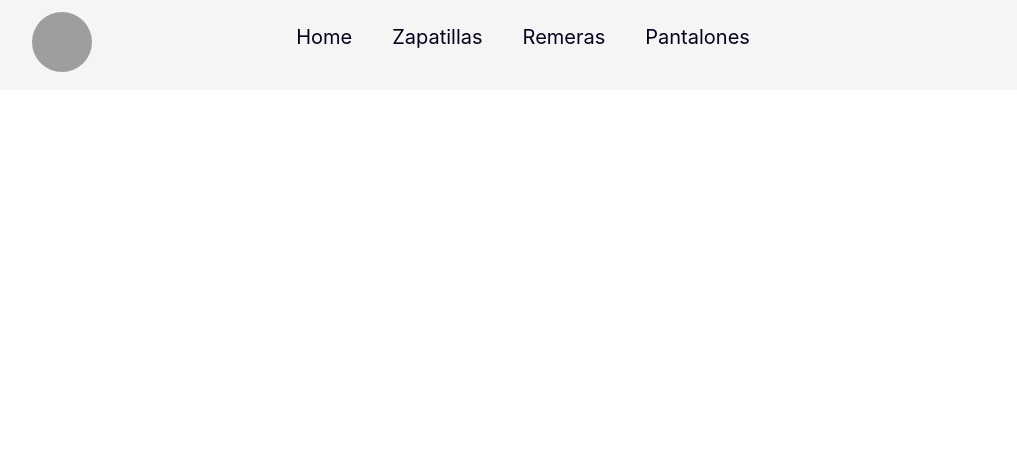
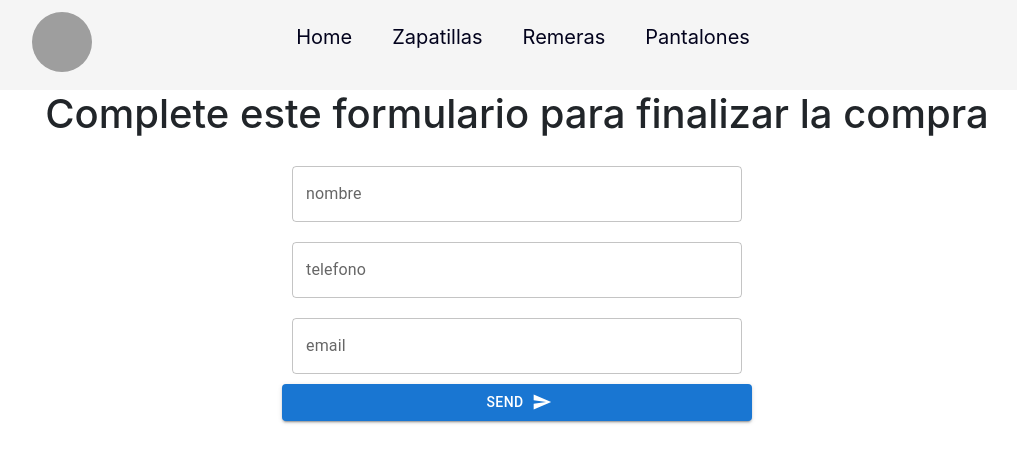
Before and after one commit to GabrielaPatriciaRodriguez/my-ecommerce-react, a React (Create React App) app: page /checkout in a window 1280 px wide. Shown: the top 462 px of the page, without its empty margins (123-1140 px from the left). Built offline with nearby package versions, Linux system fonts and the light colour scheme; grey boxes are pictures that could not be loaded; the HTML template or start-up script is replaced by a standard one.

Commit message:
iniciando ultimo desafio

```diff
--- a/src/App.js
+++ b/src/App.js
@@ -8,14 +8,15 @@ import { BrowserRouter as Router, Routes, Route } from "react-router-dom";
 import Home from "./Views/Home/Home";
 import Category from "./Views/Category/Category";
 import DetailProduct from "./Views/DetailProduct/DetailProduct";
+import Checkout from "./Views/Checkout/Checkout";
 
 //Components
 import Navigation from "./components/Navigation/Navigation";
 import Cart from "./components/Cart/Cart";
+import Formulario from "./components/Formulario/Formulario";
 
 //Contexto
 import { CartProvider } from "./context/CartContext";
-
 
 function App() {
   return (
@@ -25,9 +26,10 @@ function App() {
           <Navigation />
           <Routes>
             <Route path="/" element={<Home />} />
-        <Route path="/category/:category" element={<Category/>} />
+            <Route path="/category/:category" element={<Category />} />
             <Route path="/item/:id" element={<DetailProduct />} />
             <Route path="/cart" element={<Cart />} />
+            <Route path="/checkout" element={<Formulario />} />
           </Routes>
         </div>
       </CartProvider>
--- /dev/null
+++ b/src/Views/Checkout/Checkout.js
@@ -0,0 +1,12 @@
+import React from "react";
+import Formulario from "../../components/Formulario/Formulario";
+
+const Checkout = () => {
+  return (
+    <div style={{ display: "flex", justifyContent: "center" }}>
+      <Formulario />
+    </div>
+  );
+};
+
+export default Checkout;
--- a/src/components/Cart/CartLleno.js
+++ b/src/components/Cart/CartLleno.js
@@ -1,5 +1,6 @@
 import { Button } from "@mui/material";
 import { useContext } from "react";
+import { Link } from "react-router-dom";
 
 import { CartContext } from "../../context/CartContext";
 
@@ -14,6 +15,11 @@ const CartLleno = () => {
             }} style={{margin: "10px"}}>VACIAR CARRITO</Button>
 
       <p>Total Carrito ${getTotal()} </p>
+
+            <Link to="/checkout">
+            <Button variant="contained" color="success" >FINALIZAR COMPRA</Button>
+            </Link>
+
     </div>
   );
 };
--- /dev/null
+++ b/src/components/Formulario/Formulario.js
@@ -0,0 +1,94 @@
+import * as React from "react";
+import TextField from "@mui/material/TextField";
+import { FormControl } from "@mui/material";
+import MensajeCompra from "../MensajeCompra/MensajeCompra";
+
+import Button from "@mui/material/Button";
+import SendIcon from "@mui/icons-material/Send";
+
+import { useState } from "react";
+
+//Firebase
+import { db } from "../../Firebase/FirebaseConfig";
+import { collection, addDoc } from "firebase/firestore";
+
+const initialState = {
+  name: "",
+  telephone: "",
+  email: "",
+};
+
+const Formulario = () => {
+  const [values, setValues] = useState(initialState);
+
+  const [purchasesId, setPurchasesId] = useState("");
+
+  console.log(values);
+
+  const handlerOnChange = (e) => {
+    const { value, name } = e.target;
+    setValues({ ...values, [name]: value });
+  };
+
+  const onSubmit = async (e) => {
+    // e.preventDefault();
+    console.log(values);
+    // Add a new document with a generated id.
+    const docRef = await addDoc(collection(db, "purchases"), {
+      values,
+    });
+    console.log("Document written with ID: ", docRef.id);
+    setPurchasesId(docRef.id);
+    setValues(initialState);
+  };
+
+  return (
+    <div>
+      <h1>Complete este formulario para finalizar la compra</h1>
+      <FormControl style={{ margin: 10 }} onSubmit={onSubmit}>
+        <TextField
+          style={{ margin: 10, width: 450 }}
+          id="outlined-basic"
+          label="nombre"
+          variant="outlined"
+          placeholder="nombre"
+          name="name"
+          value={values.name}
+          onChange={handlerOnChange}
+        />
+        <TextField
+          style={{ margin: 10 }}
+          id="outlined-basic"
+          label="telefono"
+          variant="outlined"
+          placeholder="telefono"
+          name="telephone"
+          value={values.telephone}
+          onChange={handlerOnChange}
+        />
+        <TextField
+          style={{ margin: 10 }}
+          id="outlined-basic"
+          label="email"
+          variant="outlined"
+          placeholder="email"
+          name="email"
+          value={values.email}
+          onChange={handlerOnChange}
+        />
+        <Button
+          onClick={() => {
+            onSubmit();
+          }}
+          variant="contained"
+          endIcon={<SendIcon />}
+        >
+          Send
+        </Button>
+      </FormControl>
+      {purchasesId && <MensajeCompra purchasesId={purchasesId} />}
+    </div>
+  );
+};
+
+export default Formulario;
--- a/src/components/ItemList/ItemList.js
+++ b/src/components/ItemList/ItemList.js
@@ -1,7 +1,4 @@
 import React from "react";
-
-
-
 import Item from "../Item/Item";
 
 const ItemList = ({ items }) => {
--- a/src/components/ItemListContainer/ItemListContainer.js
+++ b/src/components/ItemListContainer/ItemListContainer.js
@@ -21,14 +21,14 @@ function ItemListContainer() {
     querySnapshot.forEach((doc) => {
       // doc.data() is never undefined for query doc snapshots
       console.log(doc.id, " => ", doc.data());
-      docs.push({...doc.data(), id:doc.id})
+      docs.push({ ...doc.data(), id: doc.id });
     });
     setProductos(docs);
   };
 
   useEffect(() => {
     getProductos();
-   }, []);
+  }, []);
 
   return (
     <>
--- /dev/null
+++ b/src/components/MensajeCompra/MensajeCompra.js
@@ -0,0 +1,25 @@
+import * as React from "react";
+import Alert from "@mui/material/Alert";
+import Stack from "@mui/material/Stack";
+
+const MensajeCompra = ({ purchasesId }) => {
+  return (
+    <div
+      style={{
+        alignItems: "center",
+        display: "flex",
+        alignContent: "center",
+        justifyContent: "center",
+        marginTop: 40,
+      }}
+    >
+      <Stack sx={{ width: "50%" }} spacing={2}>
+        <Alert severity="success">
+          Gracias por su compra. Su Codigo de Transaccion es {purchasesId}
+        </Alert>
+      </Stack>
+    </div>
+  );
+};
+
+export default MensajeCompra;
--- a/src/components/Navigation/Navigation.js
+++ b/src/components/Navigation/Navigation.js
@@ -8,10 +8,9 @@ import { Link } from "react-router-dom";
 
 import { CartContext } from "../../context/CartContext";
 
-
 const Navigation = () => {
   const { cart, totalQty } = useContext(CartContext);
-  console.log("cart", cart)
+  console.log("cart", cart);
   return (
     <nav>
       <div>
--- a/src/context/CartContext.js
+++ b/src/context/CartContext.js
@@ -5,7 +5,6 @@ import { Productos } from "../components/Data";
 export const CartContext = createContext();
 
 const initialState = Productos;
-
 
 export const CartProvider = ({ children }) => {
   const [cart, setCart] = useState([]);
@@ -60,20 +59,31 @@ export const CartProvider = ({ children }) => {
   };
 
   const totalQty = () => {
-    const total = cart.map(item => item.qty).reduce((a, b) => a + b, 0);
+    const total = cart.map((item) => item.qty).reduce((a, b) => a + b, 0);
 
     console.log("total cantidad", total);
     return total;
   };
 
-  const getTotal = () =>{
-    const total = cart.map(item => item.qty * item.price).reduce((a, b) => a + b, 0);
-return total;
-  }
+  const getTotal = () => {
+    const total = cart
+      .map((item) => item.qty * item.price)
+      .reduce((a, b) => a + b, 0);
+    return total;
+  };
 
   return (
     <CartContext.Provider
-      value={{ cart, setCart, addCart, isInCart, clear, removeItem, totalQty, getTotal }}
+      value={{
+        cart,
+        setCart,
+        addCart,
+        isInCart,
+        clear,
+        removeItem,
+        totalQty,
+        getTotal,
+      }}
     >
       {children}
     </CartContext.Provider>
```
Also changed, not shown: src/components/CartItem/CartItem.js (+2 -5 lines). Lines whose indentation alone changed are shown as unchanged.
